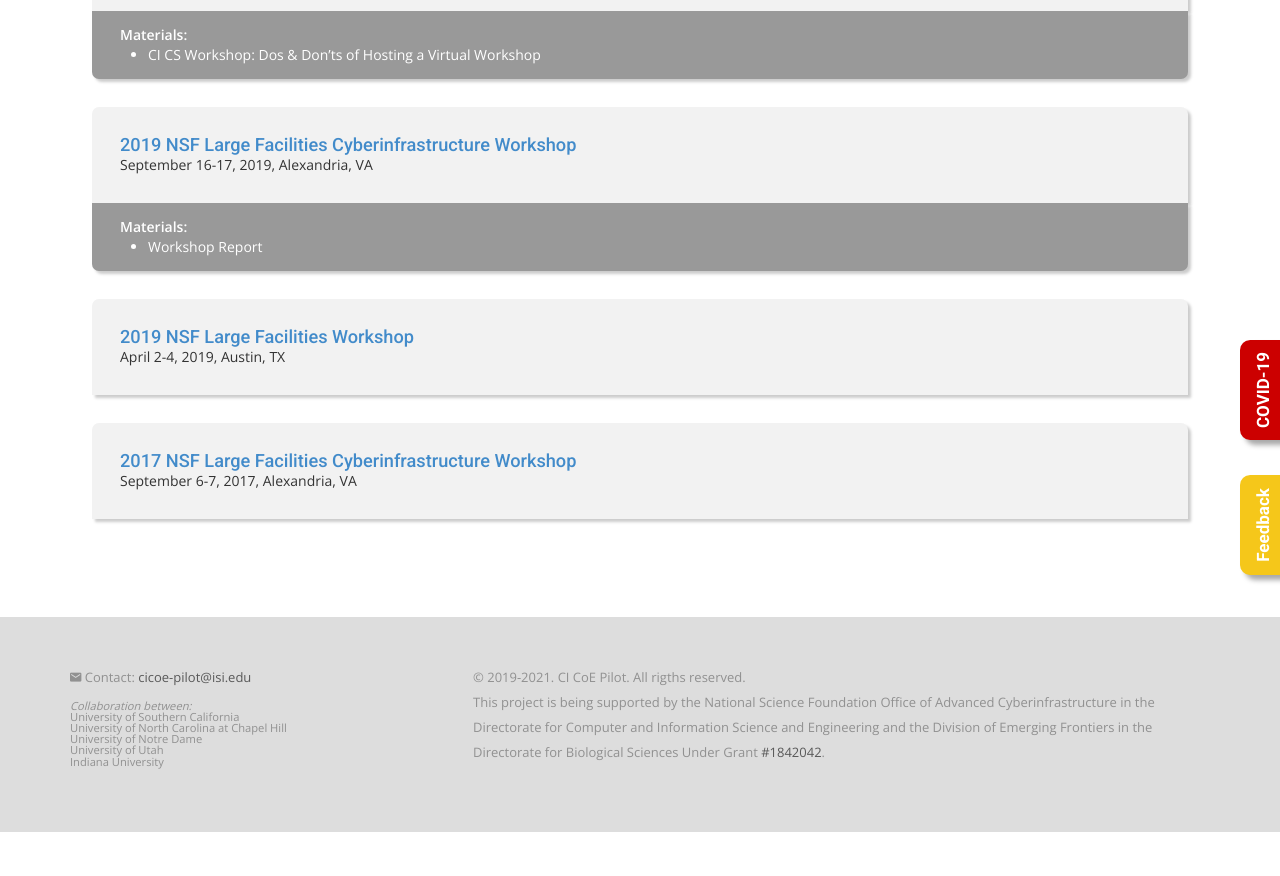
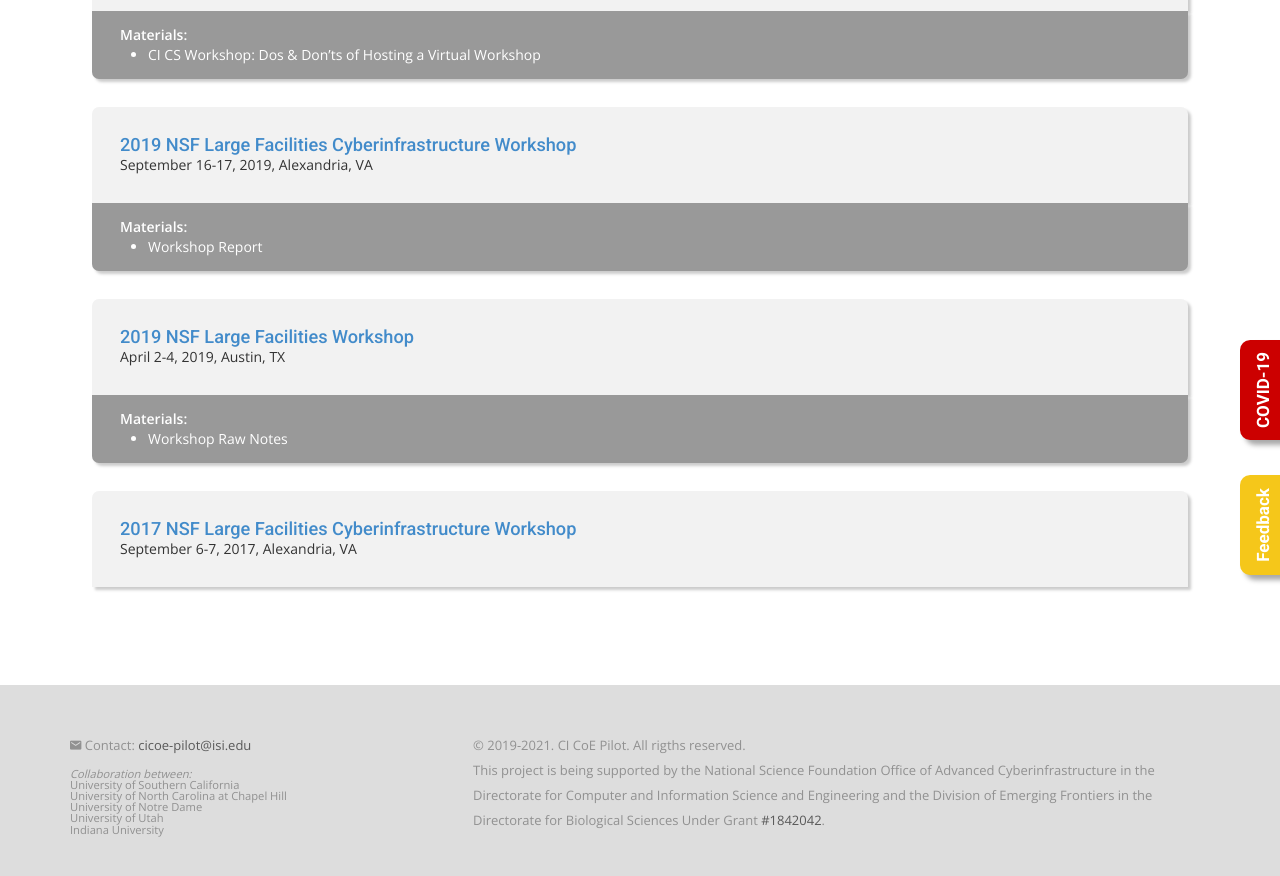
Before and after one commit to cicoe/cicoe.github.io, a Jekyll site: the page built from workshops.html, in a window 1280 px wide and 900 px high, scrolled down 617 px. Shown: the top 876 px of the window. Built offline with Jekyll 4.4.1, drawn with Linux system fonts in a browser that asks for light colours; nearby versions of some CDN libraries; some web fonts are replaced; before the commit the page ends 1449 px from its top, so only the background shows below that.

Commit message:
Added notes link for 2019 NSF Large Facilities Workshop

```diff
--- a/_data/workshop.yml
+++ b/_data/workshop.yml
@@ -18,6 +18,9 @@
   location: "Austin, TX"
   date: "April 2-4, 2019"
   website: "https://www.largefacilitiesworkshop.com/19workshop/"
+  materials:
+    - title: "Workshop Raw Notes"
+      link: "https://www.largefacilitiesworkshop.com/wp-content/uploads/2019/10/LFW19_NoteSheet_Final-Facilities-CI-AD.pdf"
 
 - title: "2017 NSF Large Facilities Cyberinfrastructure Workshop"
   location: "Alexandria, VA"
```
